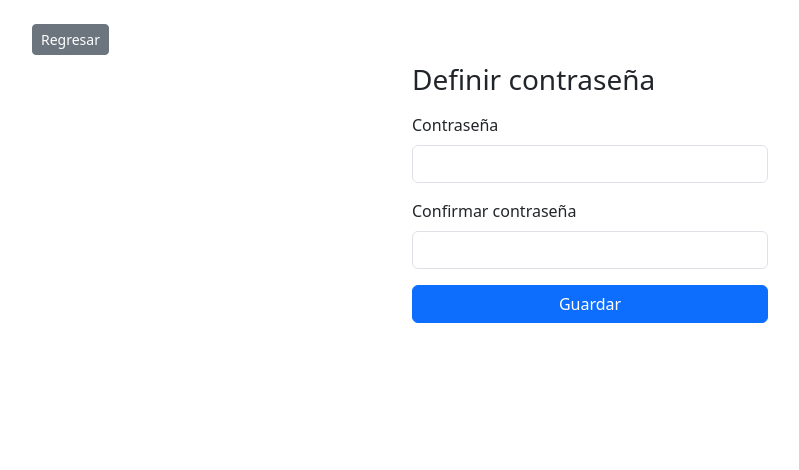
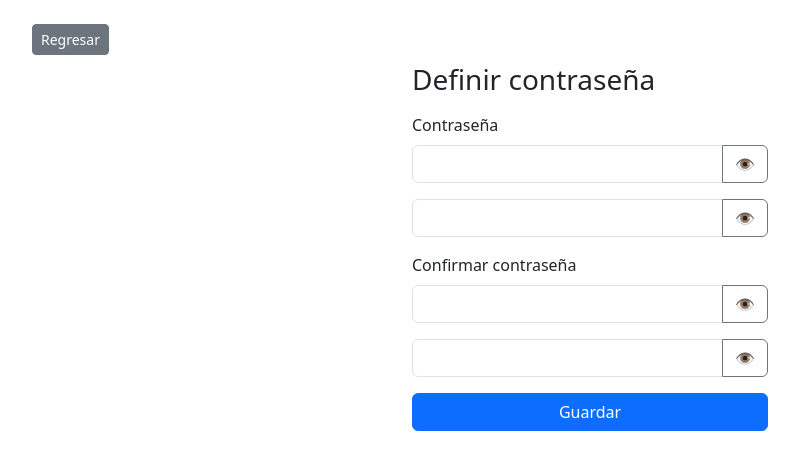
Before and after one commit to arm3nta/folios, a Flask app: page /set-password in a window 1280 px wide. Shown: the part 56-526 px from the top of the page, without its empty margins (50-849 px from the left). Run offline with Flask 3, Linux system fonts and the light colour scheme; a user stored in the database is signed in; data comes from the database, SQL or seed files in the repository.

Commit message:
Enhance password input fields with visibility toggle
Added toggle password visibility buttons for password inputs.

```diff
--- a/templates/set_password.html
+++ b/templates/set_password.html
@@ -6,11 +6,40 @@
     <form method="post">
       <div class="mb-3">
         <label class="form-label">Contraseña</label>
-        <input name="password" type="password" class="form-control" required>
+
+        <div class="input-group">
+          <input id="password1" name="password" type="password" class="form-control" required>
+          <button class="btn btn-outline-secondary" type="button" onclick="togglePassword('password1')">
+            👁
+          </button>
+        </div>
+
+        <div class="input-group mt-3">
+          <input id="password2" name="password2" type="password" class="form-control" required>
+          <button class="btn btn-outline-secondary" type="button" onclick="togglePassword('password2')">
+            👁
+          </button>
+        </div>
+
       </div>
       <div class="mb-3">
         <label class="form-label">Confirmar contraseña</label>
-        <input name="password2" type="password" class="form-control" required>
+
+
+        <div class="input-group">
+          <input id="password1" name="password" type="password" class="form-control" required>
+          <button class="btn btn-outline-secondary" type="button" onclick="togglePassword('password1')">
+            👁
+          </button>
+        </div>
+
+        <div class="input-group mt-3">
+          <input id="password2" name="password2" type="password" class="form-control" required>
+          <button class="btn btn-outline-secondary" type="button" onclick="togglePassword('password2')">
+            👁
+          </button>
+        </div>
+
       </div>
       <button class="btn btn-primary w-100" type="submit">Guardar</button>
     </form>
```
